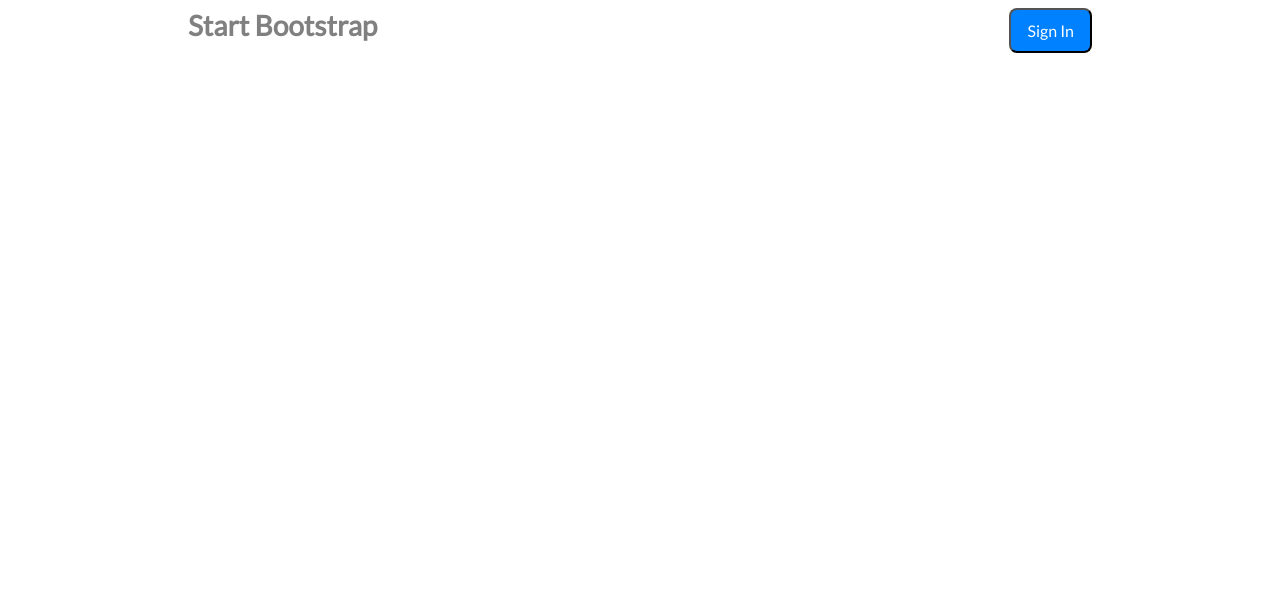
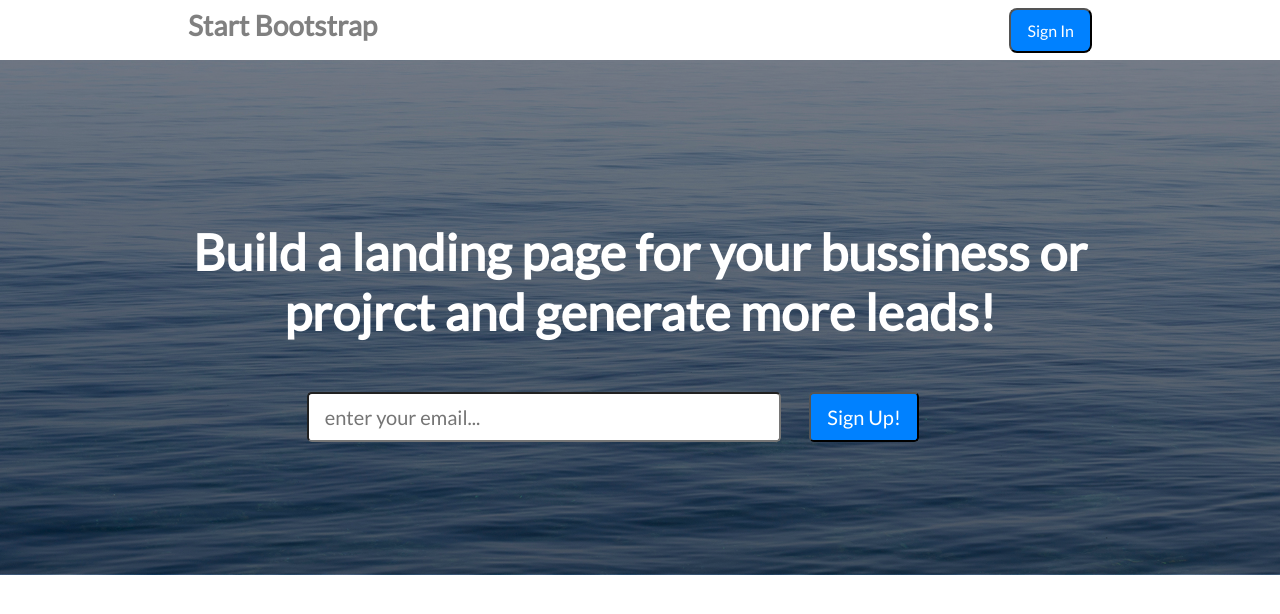
Before and after one commit to alexandrekings/kanban, a plain HTML site: page index.html in a window 1280 px wide. Drawn offline with Linux system fonts and the light colour scheme.

Commit message:
estructura de seccion02 imagen de fondo, titulo, input y boton

```diff
--- a/css/style.css
+++ b/css/style.css
@@ -36,6 +36,8 @@ a{
 header{
 	padding-top: .5em;
 	padding-bottom: .5em;
+		height: 60px;
+
 }
 section{
 	padding-top: 1em;
@@ -66,10 +68,51 @@ footer img{
 .text-left{
 	text-align: left;
 }
-.navbar-button{
+.button{
 	background-color: #0081ff;
 	color: white;
 	border-radius: .5em;
 	padding: .7em 1em;
 	font-size: 16px;
 }
+
+/*seccion 02*/
+.hero-image{
+	display: table;
+	width: 100%;
+	min-height: 515px;
+	padding: 6em 0;
+	text-align: center;
+	background: url(../img/bg-masthead.jpg) no-repeat bottom center scroll;
+	background-color: #000;
+	-webkit-background-size: cover;
+	-moz-background-size: cover;
+	-o-background-size: cover;
+	background-size: cover;
+}
+.sombra {
+  position: absolute;
+  background-color: #000000;
+  height: 514px;
+  width: 100%;
+  opacity: .3;
+  top: 60px;
+}
+.hero-image--tittle{
+	color: white;
+	margin: 1em 0em;
+	font-size: 50px;
+}
+.hero-input{
+	padding: .5rem 1rem;
+	font-size: 1.25rem;
+	line-height: 1.5;
+	border-radius: .3rem;
+	width: 80%
+}
+.hero-button{
+	padding: .5rem 1rem;
+	font-size: 1.25rem;
+	line-height: 1.5;
+	border-radius: .3rem;
+}
--- a/index.html
+++ b/index.html
@@ -11,7 +11,7 @@
   <link href="https://fonts.googleapis.com/css?family=Lobster" rel="stylesheet">
 </head>
 <body>
-  <header class="container">
+  <header class="container" id="seccion01">
     <nav class="navbar">
       <section class="col-6 text-left">
         <a class="navbar-brand" href="#">
@@ -19,12 +19,21 @@
         </a>
       </section>
       <section class="col-6 text-right">
-          <button class="navbar-button" type="button" >Sign In</button>
+          <button class="button" type="button" >Sign In</button>
       </section>
     </nav>
   </header>
-  <section>
-
+  <section class="hero-image" id="seccion02">
+    <div class="sombra"></div>
+    <section class="container">
+    <h2 class="hero-image--tittle">Build a landing page for your bussiness or projrct and generate more leads!</h2>
+    <section class="col-8 text-right">
+        <input class="hero-input" placeholder="enter your email..."/>
+      </section>
+      <section class="col-4 text-left">
+        <button class="button hero-button">Sign Up!</button>
+    </section>
+    </section>
   </section>
 </body>
 </html>
```
